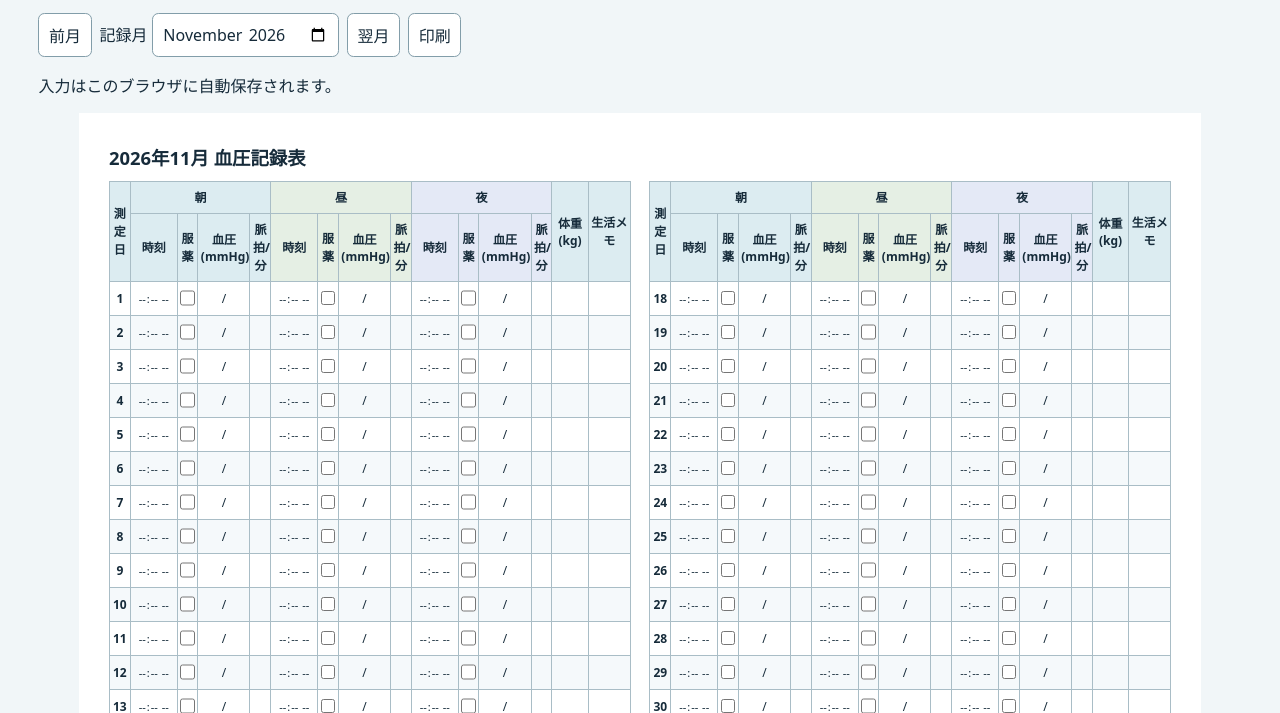
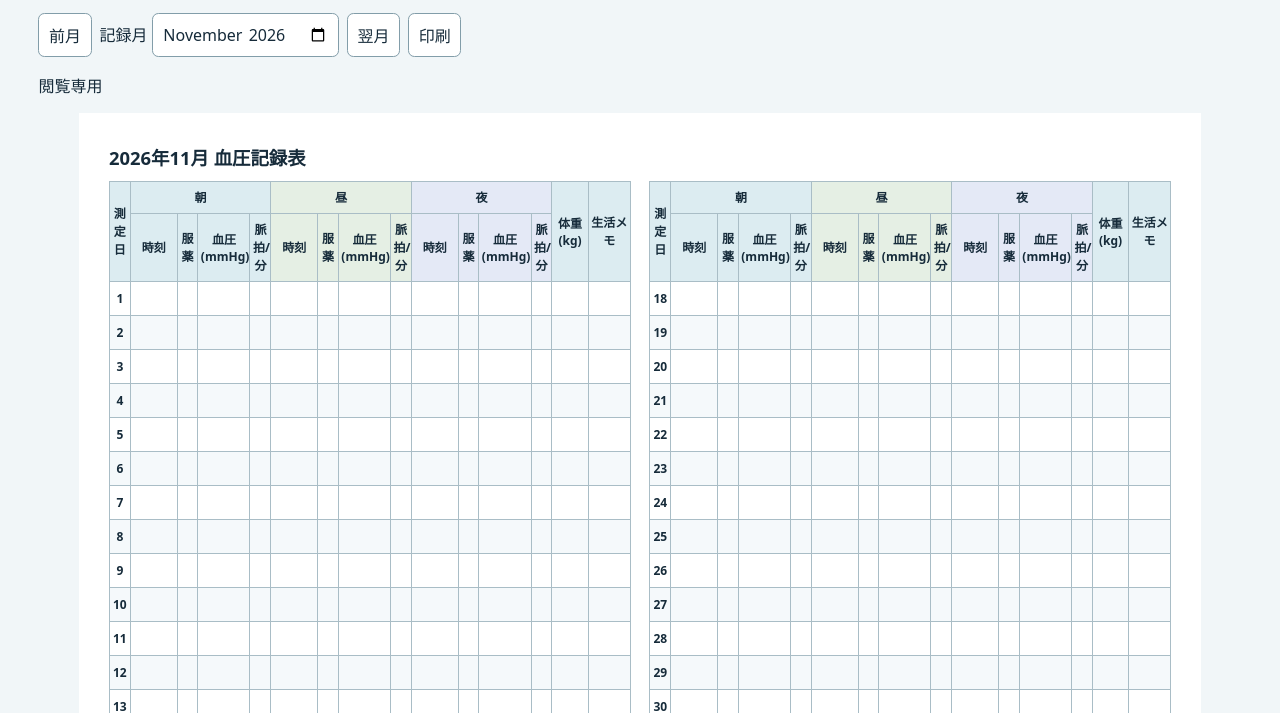
Before and after one commit to m-miyawaki-m/blood-pressure-log, a plain HTML site: page index.html in a window 1280 px wide. Shown: the part 87-800 px from the top of the page. Drawn offline with Linux system fonts and the light colour scheme.

Commit message:
Make blood pressure records view-only

```diff
--- a/app.js
+++ b/app.js
@@ -2,7 +2,7 @@ const monthInput = document.querySelector('#month');
 const sheet = document.querySelector('#sheet');
 const status = document.querySelector('#status');
 const storagePrefix = 'blood-pressure-log:v1:';
-const savedMessage = '入力はこのブラウザに自動保存されます。';
+const viewMessage = '閲覧専用';
 const periods = [['朝', 'morning'], ['昼', 'noon'], ['夜', 'night']];
 let records = {};
 
@@ -18,51 +18,6 @@ function cell(row, tag, label, attributes = {}) {
   }
   row.append(element);
   return element;
-}
-
-function measurementField(container, day, period, name, type, label) {
-  // Keep the original storage key for weight entries made before it had its own column.
-  const storagePeriod = name === 'weight' ? '昼' : period;
-  const key = `${day}:${storagePeriod}:${name}`;
-  const input = document.createElement('input');
-  input.type = type;
-  input.setAttribute('aria-label', `${day}日 ${period} ${label}`.trim());
-  if (type === 'number') {
-    input.min = name === 'weight' ? '0.1' : '1';
-    input.max = '999';
-    input.step = name === 'weight' ? '0.1' : '1';
-    input.inputMode = name === 'weight' ? 'decimal' : 'numeric';
-  }
-  if (type === 'checkbox') {
-    input.checked = records[key] === true;
-  } else {
-    input.value = records[key] ?? '';
-  }
-  const value = () => type === 'checkbox' ? input.checked : input.value;
-  const printValue = document.createElement('span');
-  printValue.className = 'print-value';
-  const updatePrint = () => {
-    printValue.textContent = type === 'checkbox' ? (input.checked ? '✓' : '') : input.value;
-  };
-  input.addEventListener('input', () => {
-    if (!input.validity.valid) {
-      status.textContent = name === 'weight'
-        ? '体重は0.1〜999 kgの範囲で、小数第1位まで入力してください。'
-        : '数値は1〜999の整数で入力してください。';
-      return;
-    }
-    records[key] = value();
-    updatePrint();
-    try {
-      localStorage.setItem(storagePrefix + monthInput.value, JSON.stringify(records));
-      status.textContent = savedMessage;
-    } catch {
-      status.textContent = 'このブラウザに保存できませんでした。';
-    }
-  });
-  updatePrint();
-  container.append(input, printValue);
-  return input;
 }
 
 function makeTable(first, last) {
@@ -95,29 +50,18 @@ function makeTable(first, last) {
     const row = body.insertRow();
     cell(row, 'th', String(day), { scope: 'row' });
     for (const [period] of periods) {
-      measurementField(row.insertCell(), day, period, 'time', 'time', '測定時刻');
-      measurementField(row.insertCell(), day, period, 'med', 'checkbox', '服薬');
-      const pressure = row.insertCell();
-      const pair = document.createElement('div');
-      pair.className = 'pair';
-      measurementField(pair, day, period, 'sys', 'number', '最高血圧');
-      pair.append('/');
-      measurementField(pair, day, period, 'dia', 'number', '最低血圧');
-      pressure.append(pair);
-      const printPressure = document.createElement('span');
-      printPressure.className = 'print-value';
-      const updatePressure = () => {
-        const sys = records[`${day}:${period}:sys`] ?? '';
-        const dia = records[`${day}:${period}:dia`] ?? '';
-        printPressure.textContent = sys || dia ? `${sys} / ${dia}` : '';
-      };
-      pair.addEventListener('input', updatePressure);
-      updatePressure();
-      pressure.append(printPressure);
-      measurementField(row.insertCell(), day, period, 'pulse', 'number', '脈拍');
+      const key = day + ':' + period + ':';
+      const sys = records[key + 'sys'] ?? '';
+      const dia = records[key + 'dia'] ?? '';
+      cell(row, 'td', records[key + 'time'] ?? '');
+      cell(row, 'td', records[key + 'med'] === true ? '✓' : '');
+      cell(row, 'td', sys || dia ? sys + ' / ' + dia : '');
+      cell(row, 'td', records[key + 'pulse'] ?? '');
     }
-    measurementField(row.insertCell(), day, '', 'weight', 'number', '体重 (kg)');
-    measurementField(row.insertCell(), day, '', 'memo', 'text', '生活メモ');
+    // Keep reading the original daily weight key.
+    cell(row, 'td', records[day + ':昼:weight'] ?? '');
+    const memo = records[day + '::memo'] ?? '';
+    cell(row, 'td', memo, { class: 'memo', title: memo });
   }
   wrapper.append(table);
   return wrapper;
@@ -127,7 +71,7 @@ function render() {
   const [year, month] = monthInput.value.split('-').map(Number);
   const end = new Date(2000, month, 0);
   end.setFullYear(year, month, 0);
-  status.textContent = savedMessage;
+  status.textContent = viewMessage;
   try {
     records = JSON.parse(localStorage.getItem(storagePrefix + monthInput.value)) ?? {};
   } catch {
--- a/index.html
+++ b/index.html
@@ -4,8 +4,8 @@
 <meta charset="utf-8">
 <meta name="viewport" content="width=device-width, initial-scale=1">
 <title>血圧記録表</title>
-<link rel="stylesheet" href="style.css?v=8dd6ca3">
-<script src="app.js?v=8dd6ca3" defer></script>
+<link rel="stylesheet" href="style.css?v=readonly">
+<script src="app.js?v=readonly" defer></script>
 </head>
 <body>
 <main>
@@ -17,7 +17,7 @@
       <button id="next" type="button">翌月</button>
       <button id="print" type="button">印刷</button>
     </div>
-    <p id="status" role="status">入力はこのブラウザに自動保存されます。</p>
+    <p id="status" role="status">閲覧専用</p>
   </header>
   <div class="paper-viewport" tabindex="0" role="region" aria-label="A4 横の血圧記録表">
     <section class="paper" aria-labelledby="month-title">
--- a/style.css
+++ b/style.css
@@ -19,25 +19,16 @@ thead th { padding-block: 0.4rem; background: #dcecf1; }
 .noon { background: #e5efe4; }
 tbody tr:nth-child(even) { background: #f5f9fb; }
 tbody tr { height: 9mm; }
-td input { width: 100%; min-width: 0; height: 7mm; box-sizing: border-box; border: 1px solid transparent; border-radius: 0.2rem; background: transparent; text-align: center; padding: 0.1rem; }
-td input[type=number] { appearance: textfield; }
-td input[type=number]::-webkit-inner-spin-button { appearance: none; }
-td input[type=time] { padding-inline: 0; font-size: 0.6875rem; }
-td input[type=time]::-webkit-calendar-picker-indicator { display: none; }
-td input[type=checkbox] { width: 0.9rem; min-height: 0.9rem; margin: 0; vertical-align: middle; accent-color: #17647c; }
-.pair { display: flex; align-items: center; }
-.pair input { min-width: 0; padding-inline: 0; }
+.memo { white-space: nowrap; overflow: hidden; text-overflow: ellipsis; }
 input:focus-visible, button:focus-visible, .paper-viewport:focus-visible { outline: 2px solid #17647c; outline-offset: -2px; background: white; }
-.print-value { display: none; }
 @page { size: A4 landscape; margin: 8mm; }
 @media print {
   :root, table, tbody tr:nth-child(even) { color: black; background: white; }
   main { padding: 0; }
-  header, td input, .pair { display: none; }
+  header { display: none; }
   .paper-viewport { overflow: visible; margin: 0; }
   .paper { width: auto; height: auto; padding: 0; }
   table { font-size: 8pt; }
   th, td { padding-inline: 0.05rem; overflow-wrap: anywhere; }
-  .print-value { display: block; white-space: nowrap; overflow: hidden; text-overflow: ellipsis; }
   tr { break-inside: avoid; }
 }
```
